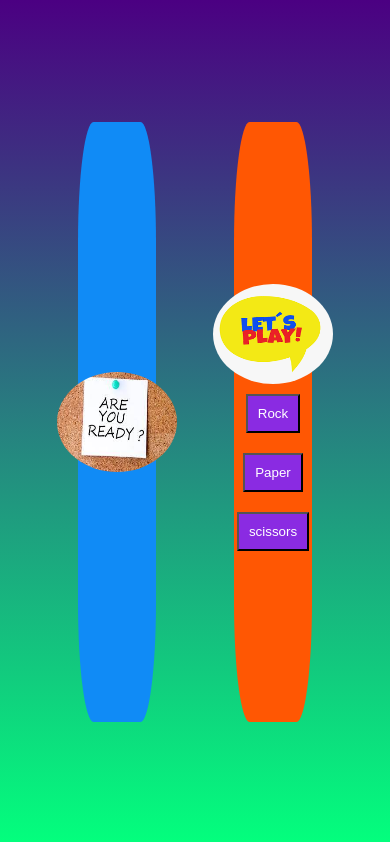
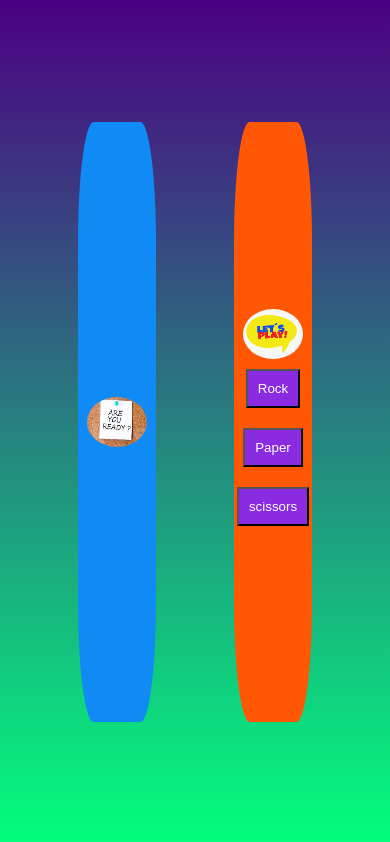
Before and after one commit to aldo-ramirez/RPS, a plain HTML site: page index.html in a window 390 px wide. Drawn offline with Linux system fonts and the light colour scheme.

Commit message:
image new size

```diff
--- a/style.css
+++ b/style.css
@@ -81,4 +81,10 @@ button:hover {
     display: grid;
     grid-template-columns: repeat(12, 1fr);
   }
+  #image-virtual,
+  #image-gamer {
+    height: 50px;
+    width: 60px;
+    border-radius: 50%;
+  }
 }
```
